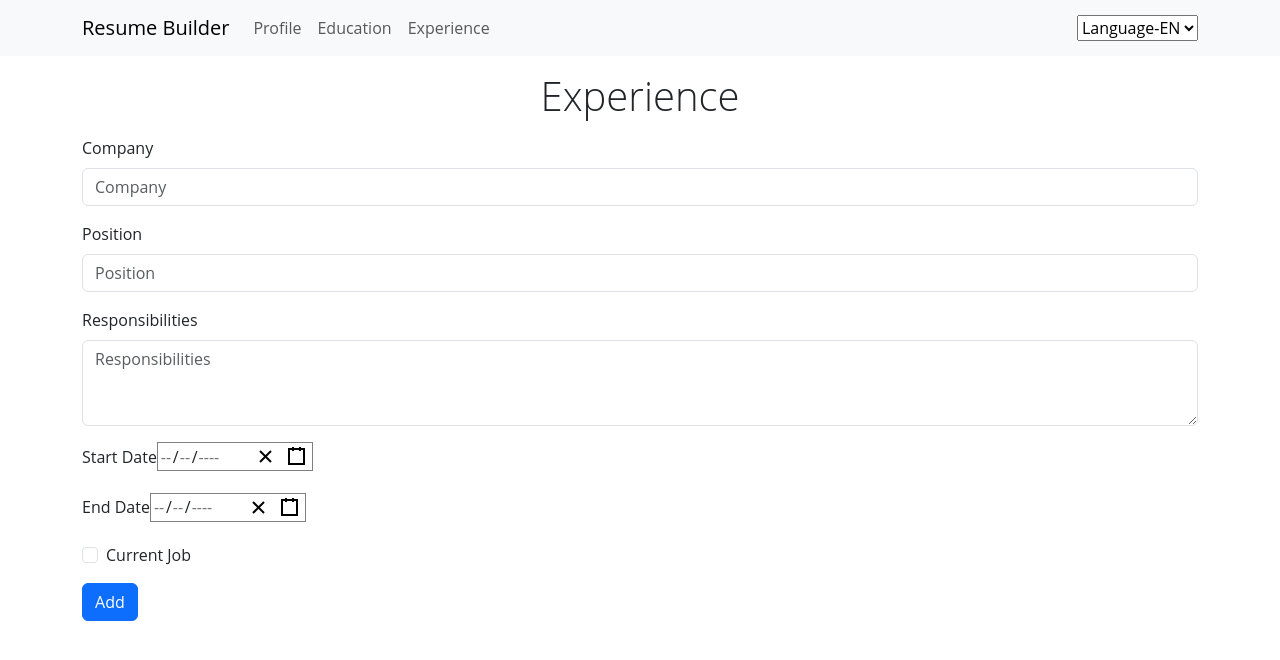
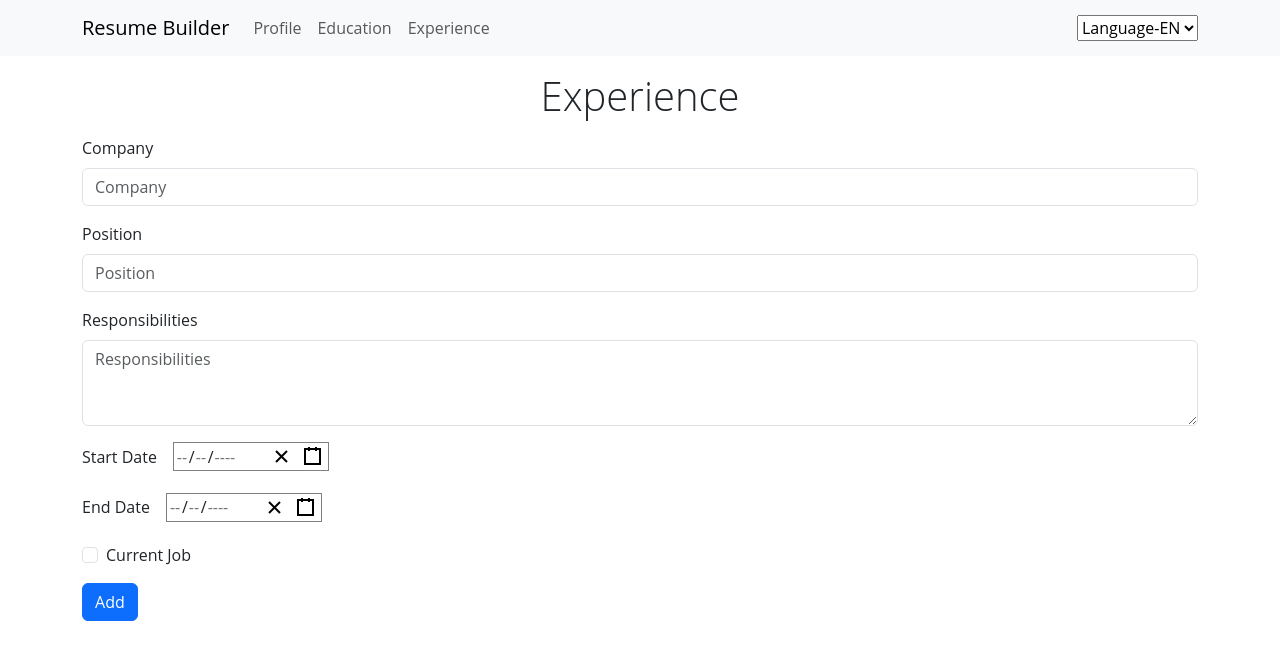
Before and after one commit to srehan17/resumeApp, a React (Create React App) app in the folder client/: page /experience in a window 1280 px wide. Shown: the top 660 px of the page. Built offline with nearby package versions, Linux system fonts and the light colour scheme.

Commit message:
Added onChange functionality for calendar selection

```diff
--- a/client/src/components/Education.tsx
+++ b/client/src/components/Education.tsx
@@ -1,4 +1,4 @@
-import React from 'react'
+import React, { useState } from 'react'
 import { Form, Button, Container } from 'react-bootstrap'
 import { DatePicker } from 'react-date-picker'
 import 'react-date-picker/dist/DatePicker.css'
@@ -6,6 +6,15 @@ import 'react-calendar/dist/Calendar.css'
 import Title from './Title'
 
 const Education = () => {
+    const [startDate, setStartDate] = useState<Date | null>(null)
+    const [endDate, setEndDate] = useState<Date | null>(null)
+
+    const [isChecked, setIsChecked] = useState(false)
+
+    const checkHandler = () => {
+        setIsChecked(!isChecked)
+    }
+
     return (
         <Container>
             <Title title="Education" />
@@ -20,18 +29,31 @@ const Education = () => {
                 </Form.Group>
                 <Form.Group className="mb-3" controlId="formGpa">
                     <Form.Label>GPA</Form.Label>
-                    <Form.Control type="text" placeholder="GPA" />
+                    <Form.Control type="text" placeholder="GPA"/>
                 </Form.Group>
                 <Form.Group className="mb-3" controlId="startYear">
                     <Form.Label>Start Year</Form.Label>
-                    <DatePicker />
+                    <DatePicker className="mx-3"
+                        value={startDate}
+                        onChange={(v) => setStartDate(v as Date)}
+                    />
                 </Form.Group>
                 <Form.Group className="mb-3" controlId="End Year">
                     <Form.Label>End Year</Form.Label>
-                    <DatePicker />
+                    <DatePicker className="mx-3"
+                        value={endDate}
+                        onChange={(v) => setEndDate(v as Date)}
+                        disabled={isChecked}
+                    />
                 </Form.Group>
                 <Form.Group className="mb-3" controlId="formBasicCheckbox">
-                    <Form.Check type="checkbox" label="Graduated" />
+                <Form.Check
+                        type="checkbox"
+                        label="Graduated"
+                        data-toggle="toggle"
+                        checked={isChecked}
+                        onChange={checkHandler}
+                        />
                 </Form.Group>
                 <Button variant="primary" type="submit">
                     Add
--- a/client/src/components/Experience.tsx
+++ b/client/src/components/Experience.tsx
@@ -8,6 +8,12 @@ import Title from './Title'
 const Experience = () => {
     const [startDate, setStartDate] = useState<Date | null>(null)
     const [endDate, setEndDate] = useState<Date | null>(null)
+
+    const [isChecked, setIsChecked] = useState(false)
+
+    const checkHandler = () => {
+        setIsChecked(!isChecked)
+    }
 
     return (
         <Container>
@@ -27,20 +33,27 @@ const Experience = () => {
                 </Form.Group>
                 <Form.Group className="mb-3" controlId="formStartDate">
                     <Form.Label>Start Date</Form.Label>
-                    <DatePicker
+                    <DatePicker className="mx-3"
                         value={startDate}
                         onChange={(v) => setStartDate(v as Date)}
                     />
                 </Form.Group>
                 <Form.Group className="mb-3" controlId="formEndDate">
                     <Form.Label>End Date</Form.Label>
-                    <DatePicker
+                    <DatePicker className="mx-3"
                         value={endDate}
                         onChange={(v) => setEndDate(v as Date)}
+                        disabled={isChecked}
                     />
                 </Form.Group>
                 <Form.Group className="mb-3" controlId="formBasicCheckbox">
-                    <Form.Check type="checkbox" label="Current Job" />
+                    <Form.Check
+                        type="checkbox"
+                        label="Current Job"
+                        data-toggle="toggle"
+                        checked={isChecked}
+                        onChange={checkHandler}
+                        />
                 </Form.Group>
                 <Button variant="primary" type="submit">
                     Add
```
